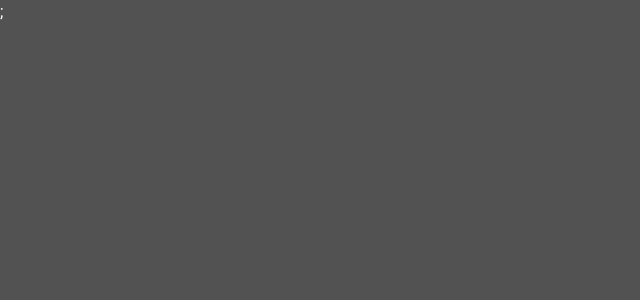
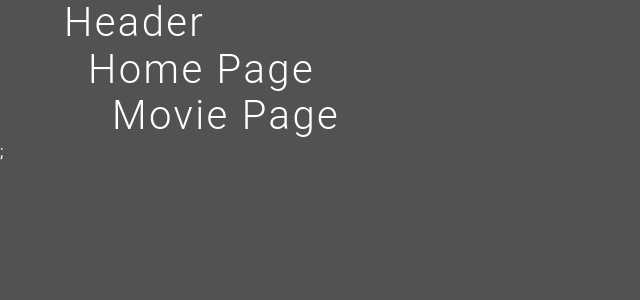
Before and after one commit to Lena523/react-short-track, a React (Vite) app: page /1 in a window 1280 px wide. Shown: the top 300 px of the page, without its empty margins (0-640 px from the left). Built offline with nearby package versions, Linux system fonts and the light colour scheme.

Commit message:
feat: add basic routing

```diff
--- a/src/App.tsx
+++ b/src/App.tsx
@@ -1,10 +1,16 @@
 import { CssBaseline, Container } from '@mui/material';
+import { Outlet } from 'react-router';
+import Header from '@components/Header/Header';
 
 function App() {
   return (
     <>
       <CssBaseline />
-      <Container></Container>;
+      <Container>
+        <Header />
+        <Outlet />
+      </Container>
+      ;
     </>
   );
 }
--- /dev/null
+++ b/src/components/Header/Header.tsx
@@ -0,0 +1,5 @@
+import { Typography } from '@mui/material';
+
+export default function Header() {
+  return <Typography variant="h1">Header</Typography>;
+}
--- a/src/main.tsx
+++ b/src/main.tsx
@@ -3,6 +3,46 @@ import { createRoot } from 'react-dom/client';
 import App from './App.tsx';
 import { ThemeProvider, createTheme } from '@mui/material/styles';
 import { themeOptions } from './theme.ts';
+import { createBrowserRouter } from 'react-router';
+import { RouterProvider } from 'react-router/dom';
+import HomePage from '@pages/HomePage/HomePage.tsx';
+import MoviePage from '@pages/MoviePage/MoviePage.tsx';
+import EditMoviePage from '@pages/ManageMoviePage/EditMoviePage/EditMoviePage.tsx';
+import CreateMoviePage from '@pages/ManageMoviePage/CreateMoviePage/CreateMoviePage.tsx';
+import LoginPage from '@pages/LoginPage/LoginPage.tsx';
+
+const router = createBrowserRouter([
+  {
+    path: '/',
+    element: <App />,
+    children: [
+      {
+        path: '/',
+        element: <HomePage />,
+        children: [
+          {
+            path: '/:movieId',
+            element: <MoviePage />,
+            children: [
+              {
+                path: '/:movieId/:edit-movie',
+                element: <EditMoviePage />,
+              },
+            ],
+          },
+          {
+            path: '/create-movie',
+            element: <CreateMoviePage />,
+          },
+        ],
+      },
+      {
+        path: '/login',
+        element: <LoginPage />,
+      },
+    ],
+  },
+]);
 
 const rootElement = document.getElementById('root');
 
@@ -15,7 +55,7 @@ const theme = createTheme(themeOptions);
 createRoot(rootElement).render(
   <StrictMode>
     <ThemeProvider theme={theme}>
-      <App />
+      <RouterProvider router={router} />
     </ThemeProvider>
   </StrictMode>,
 );
--- /dev/null
+++ b/src/pages/HomePage/HomePage.tsx
@@ -0,0 +1,11 @@
+import { Container, Typography } from '@mui/material';
+import { Outlet } from 'react-router';
+
+export default function HomePage() {
+  return (
+    <Container>
+      <Typography variant="h1">Home Page</Typography>
+      <Outlet />
+    </Container>
+  );
+}
--- /dev/null
+++ b/src/pages/LoginPage/LoginPage.tsx
@@ -0,0 +1,9 @@
+import { Container, Typography } from '@mui/material';
+
+export default function LoginPage() {
+  return (
+    <Container>
+      <Typography variant="h1">Login Page</Typography>
+    </Container>
+  );
+}
--- /dev/null
+++ b/src/pages/ManageMoviePage/CreateMoviePage/CreateMoviePage.tsx
@@ -0,0 +1,9 @@
+import { Container, Typography } from '@mui/material';
+
+export default function CreateMoviePage() {
+  return (
+    <Container>
+      <Typography variant="h1">Create Movie Page</Typography>
+    </Container>
+  );
+}
--- /dev/null
+++ b/src/pages/ManageMoviePage/EditMoviePage/EditMoviePage.tsx
@@ -0,0 +1,9 @@
+import { Container, Typography } from '@mui/material';
+
+export default function EditMoviePage() {
+  return (
+    <Container>
+      <Typography variant="h1">Edit Movie Page</Typography>
+    </Container>
+  );
+}
--- /dev/null
+++ b/src/pages/MoviePage/MoviePage.tsx
@@ -0,0 +1,11 @@
+import { Container, Typography } from '@mui/material';
+import { Outlet } from 'react-router';
+
+export default function MoviePage() {
+  return (
+    <Container>
+      <Typography variant="h1">Movie Page</Typography>
+      <Outlet />
+    </Container>
+  );
+}
```
